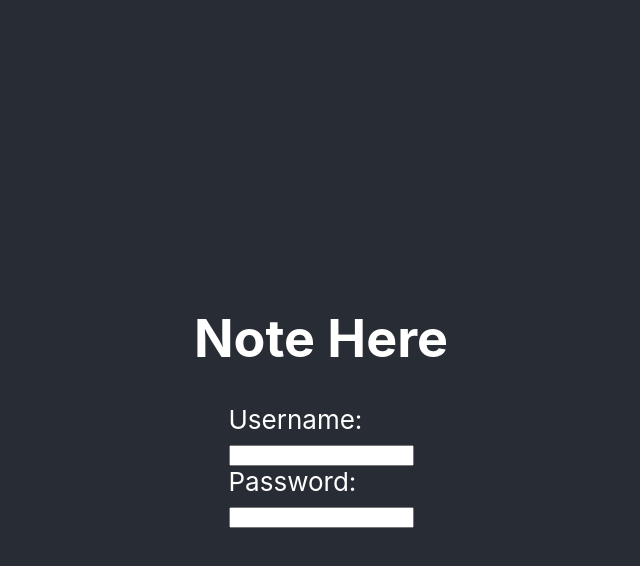
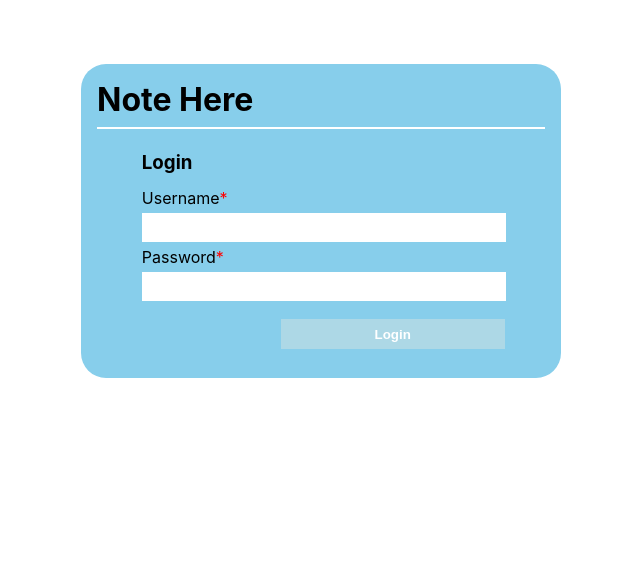
Before and after one commit to sothea64/note-here-ui, a React (Create React App) app: page / in a window 1280 px wide. Shown: the top 566 px of the page, without its empty margins (319-959 px from the left). Built offline with nearby package versions, Linux system fonts and the light colour scheme.

Commit message:
Initialize LoginScreen without css library

```diff
--- a/src/App.css
+++ b/src/App.css
@@ -15,7 +15,7 @@
 
 .App-header {
   background-color: #282c34;
-  min-height: 100vh;
+  min-height:fit-content;
   display: flex;
   flex-direction: column;
   align-items: center;
--- a/src/App.js
+++ b/src/App.js
@@ -1,22 +1,14 @@
 import logo from "./logo.svg";
 import "./App.css";
+import Login from "./screens/login/Login";
 
 function App() {
   return (
-    <div>
+    <>
       <header className="App-header">
-        <h1>Note Here</h1>
-        <form>
-          <label htmlFor="#username">Username: </label>
-          <br/>
-          <input id="#username" type={"text"}></input>
-          <br/>
-          <label htmlFor="#password">Password: </label>
-          <br/>
-          <input id="#password" type={"password"}></input>
-        </form>
       </header>
-    </div>
+      <Login></Login>
+    </>
   );
 }
 
--- /dev/null
+++ b/src/components/require-astrix/RequireAstrix.css
@@ -0,0 +1,3 @@
+.RequreAstrix{
+    color: red;
+}
--- /dev/null
+++ b/src/components/require-astrix/RequireAstrix.js
@@ -0,0 +1,11 @@
+import './RequireAstrix.css';
+
+function RequireAstrix(){
+    return(
+        <>
+        <span className="RequreAstrix">*</span>
+        </>
+    );
+}
+
+export default RequireAstrix;
--- /dev/null
+++ b/src/screens/login/Login.css
@@ -0,0 +1,66 @@
+.LoginMain{
+    align-self: center;
+    justify-content: left;
+    margin: auto;
+    margin-top: 5%;
+    background-color: skyblue;
+    width: 35%;
+    padding: 1%;
+    padding-bottom: 2%;
+    border: solid transparent;
+    border-radius: 25px;
+    overflow: hidden;
+}
+
+.LoginMain h1{
+    margin: auto;
+    text-align: left;
+}
+
+.LoginMain .LoginLabel{
+    text-align: left;
+    margin-bottom: 3%;
+    margin-top: 5%;
+}
+
+.LoginMain .InputLabel, .UserInput, .LoginLabel{
+    margin-left: 10%;
+}
+
+.LoginMain .UserInput{
+    border: 1px solid white;
+    min-height: 25px;
+    margin-top: 5px;
+    margin-bottom: 5px;
+    min-width: 50px;
+    width: 80%;
+}
+
+.LoginMain .LoginButton{
+    margin: auto;
+    border: 1px solid transparent;
+    background-color: lightblue;
+    color: white;
+    width: 50%;
+    text-align: center;
+    min-width: 50px;
+    min-height: 30px;
+    font-weight: bold;
+    margin-top: 3%;
+    float:inline-end;
+    margin-right: 9%;
+}
+
+.LoginMain .UserInput:focus{
+    border: 1px solid lightskyblue;
+}
+
+.LoginMain .LoginButton:hover{
+    cursor:pointer;
+    border: 1px solid lightblue;
+    background-color: lightsteelblue;
+}
+
+.LoginMain .Seperator{
+    border: 1px solid white;
+}
--- /dev/null
+++ b/src/screens/login/Login.js
@@ -0,0 +1,57 @@
+import "./Login.css";
+import RequireAstrix from "../../components/require-astrix/RequireAstrix";
+import { useState } from "react";
+import ReactDOM from "react-dom/client";
+
+function Login() {
+  const [username, setusername] = useState("");
+  const [password, setpassword] = useState("");
+
+  const OnLogin = (e) => {
+    e.preventDefault();
+    console.log("Username:"+username+"; Password:"+password);
+  };
+
+  return (
+    <>
+      <div className="LoginMain">
+        <h1>Note Here</h1>
+        <hr className="Seperator" />
+        <h3 className="LoginLabel">Login</h3>
+        <form onSubmit={OnLogin}>
+          <label className="InputLabel" htmlFor="#username">
+            Username
+            <RequireAstrix />
+          </label>
+          <br />
+          <input
+            className="UserInput"
+            id="#username"
+            type={"text"}
+            required
+            value={username}
+            onChange={(e) => setusername(e.target.value)}
+          ></input>
+          <br />
+          <label className="InputLabel" htmlFor="#password">
+            Password
+            <RequireAstrix />{" "}
+          </label>
+          <br />
+          <input
+            className="UserInput"
+            id="#password"
+            type={"password"}
+            required
+            value={password}
+            onChange={(e) => setpassword(e.target.value)}
+          ></input>
+          <br />
+          <input className="LoginButton" type={"submit"} value="Login"></input>
+        </form>
+      </div>
+    </>
+  );
+}
+
+export default Login;
```
